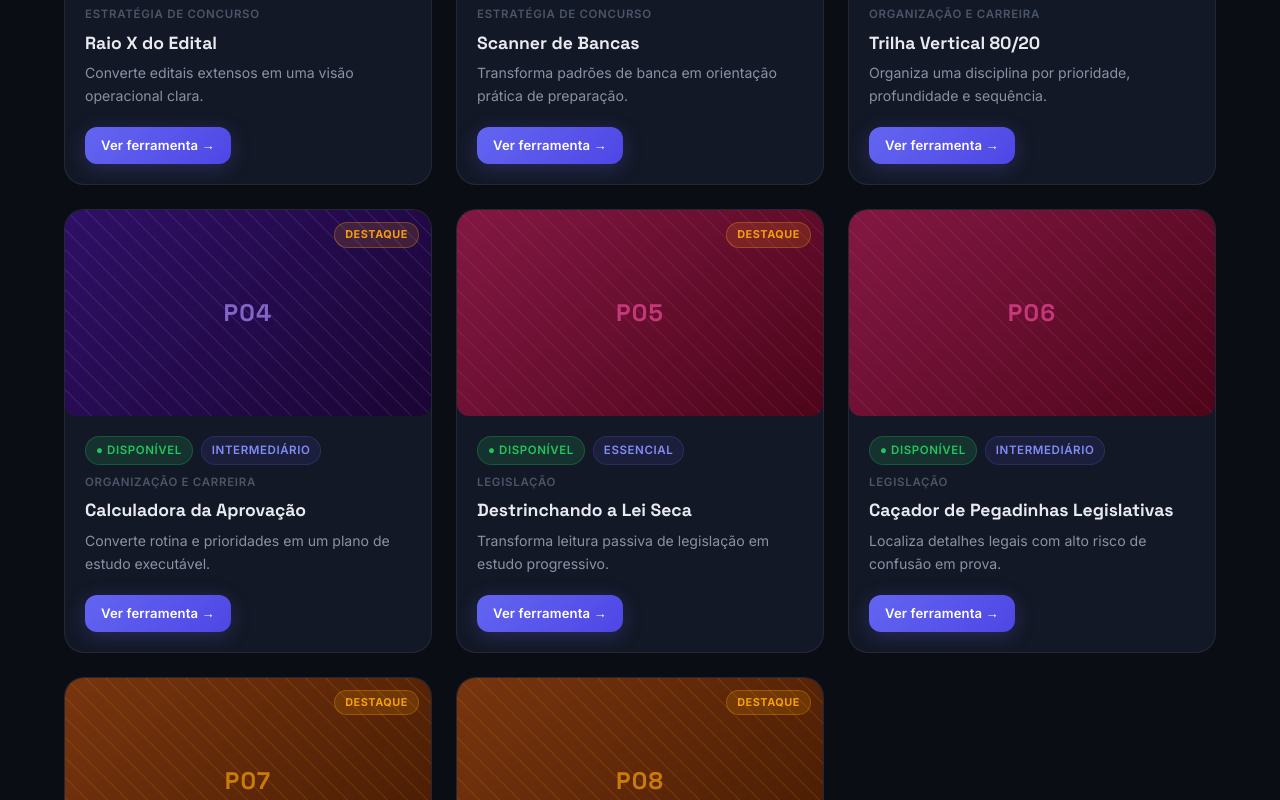
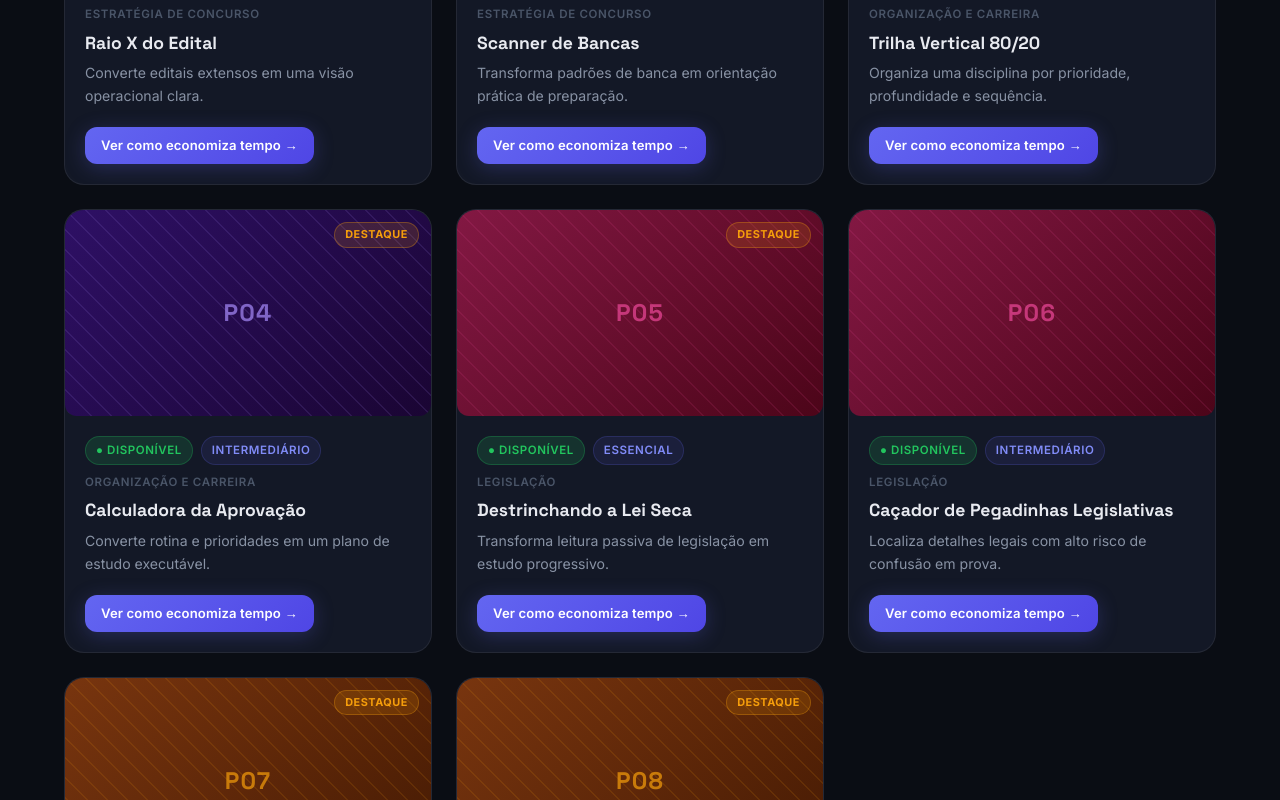
Before and after one commit to leothaylor/promptlab_estudos, a React (Vite) app: page / in a window 1280 px wide. Shown: the part 3860-4660 px from the top of the page. Built offline with nearby package versions, Linux system fonts and the light colour scheme.

Commit message:
Clarify product card CTA

```diff
--- a/src/components/ProductCard.tsx
+++ b/src/components/ProductCard.tsx
@@ -1,7 +1,6 @@
 import { Link } from 'react-router-dom';
 import type { Product } from '../types/product';
 
-// Map category to a visual class
 function getCategoryVisClass(category: string): string {
   const map: Record<string, string> = {
     'Estratégia de concurso': 'vis-estrategia',
@@ -24,7 +23,6 @@
 
   return (
     <article className={`card product-card${!isAvailable ? ' card-coming-soon' : ''}`}>
-      {/* Visual Placeholder */}
       <div className={`product-visual ${visClass}`}>
         <span className="visual-code">{product.code}</span>
         {product.featured && (
@@ -33,7 +31,6 @@
       </div>
 
       <div className="product-card-body">
-        {/* Meta row */}
         <div className="product-card-meta">
           <span className={`badge ${isAvailable ? 'badge-available' : 'badge-coming-soon'}`}>
             {isAvailable ? '● Disponível' : '○ Em breve'}
@@ -43,19 +40,13 @@
           )}
         </div>
 
-        {/* Category */}
         <div className="product-card-category">{product.category}</div>
-
-        {/* Name */}
         <h3 className="product-card-name">{product.name}</h3>
-
-        {/* Short description */}
         <p className="product-card-desc">{product.shortDescription}</p>
 
-        {/* Footer */}
         {isAvailable ? (
           <Link to={`/product/${product.slug}`} className="btn btn-primary btn-sm product-card-cta">
-            Ver ferramenta →
+            Ver como economiza tempo →
           </Link>
         ) : (
           <div className="product-card-cta-locked">
```
